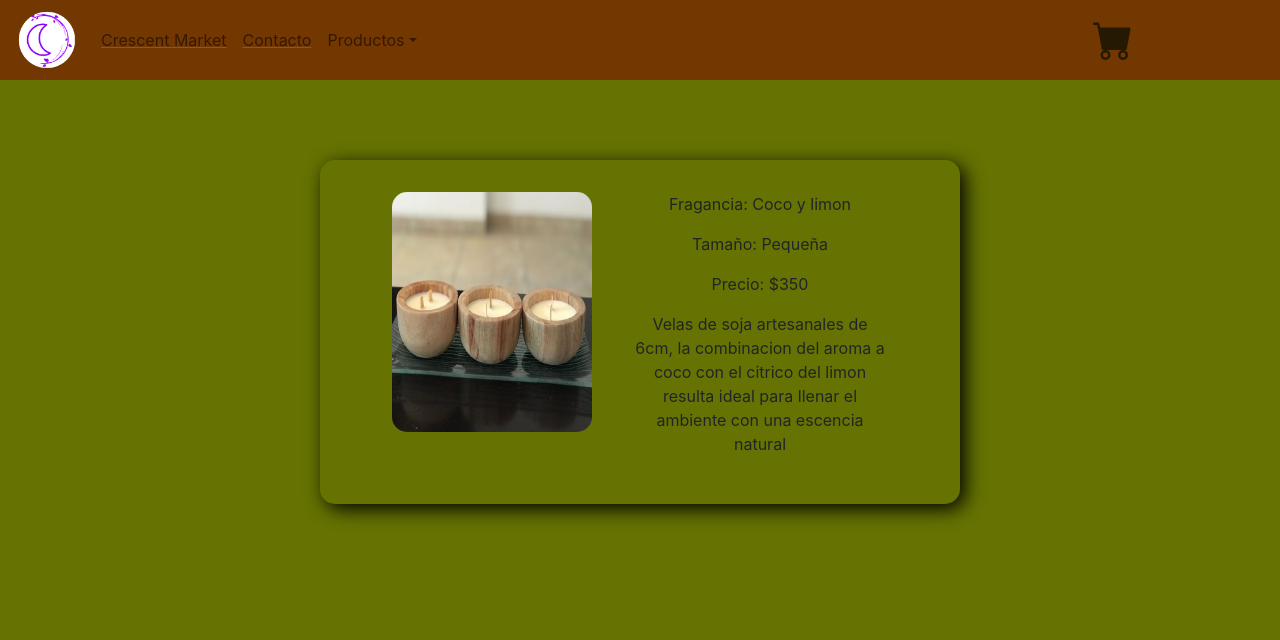
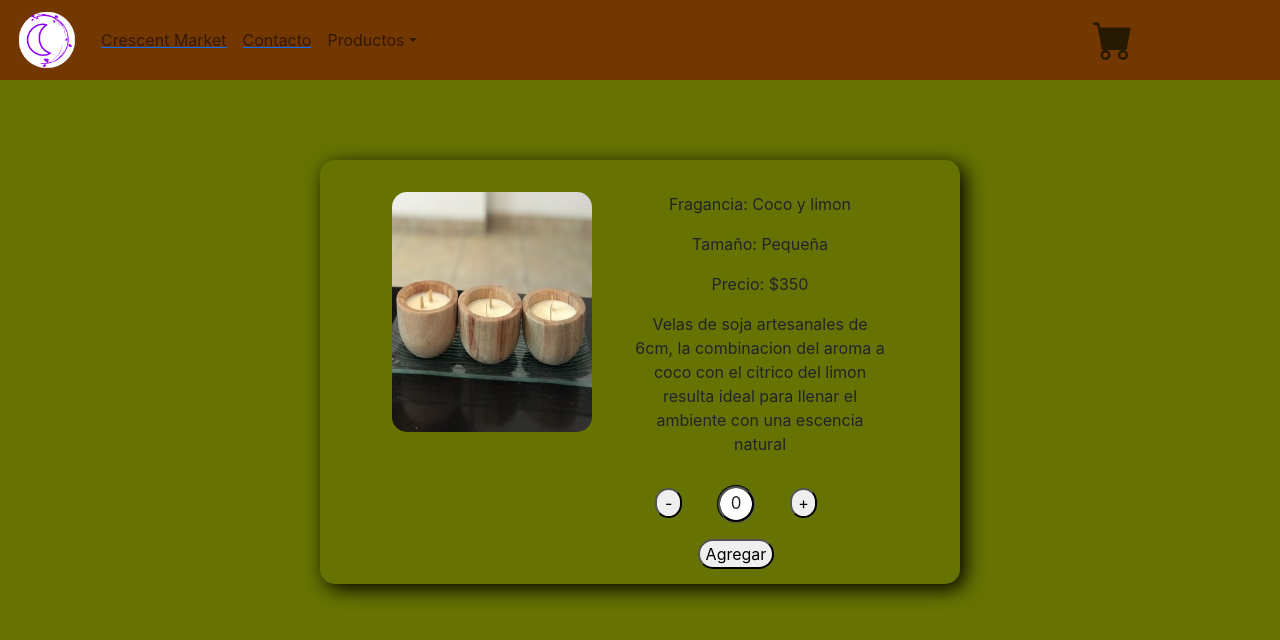
Before and after one commit to JPCalou/Crescent-Mall, a React (Create React App) app: page /detail/1 in a window 1280 px wide. Shown: the top 640 px of the page. Built offline with nearby package versions, Linux system fonts and the light colour scheme.

Commit message:
agrego ItemCount a ItemDetail, creo ruta /cart

```diff
--- a/src/App.js
+++ b/src/App.js
@@ -6,6 +6,7 @@ import { ItemList } from "./Components/ItemListContainer/ItemList";
 import {BrowserRouter,Route,Routes} from 'react-router-dom'
 
 import { ItemDetailContainer } from "./Components/ItemDetailContainer/ItemDetailContainer";
+import { ItemDetail } from "./Components/ItemDetailContainer/ItemDetail";
 function App() {
 
 
@@ -21,6 +22,7 @@ function App() {
             <Route path="/contacto" element={<ItemListContainer />}/>
             <Route path="/category/:IdCategory" element={<ItemList />}/>
             <Route path="/detail/:IdDetail" element={<ItemDetailContainer />}/>
+            <Route path="/cart" element={<h1>Carrito Crack</h1>}/>
 
           </Routes>
         </header>
--- a/src/Components/ItemCount/ItemCount.js
+++ b/src/Components/ItemCount/ItemCount.js
@@ -2,8 +2,16 @@ import { useState } from "react";
 import "./ItemCount.css";
 import React from "react";
 
-export const ItemCount = ({ stock, initial, agregarProducto }) => {
+
+
+export const ItemCount = ({ stock, initial, onAdd }) => {
+
+
+
+
   const [contador, setContador] = useState(initial);
+
+
 
   const sumar = () => {
     if (contador < stock) {
@@ -28,9 +36,11 @@ export const ItemCount = ({ stock, initial, agregarProducto }) => {
         {" "}
         +{" "}
       </button>
-      <button className="btnAgregar" onClick={() => agregarProducto(contador)}>
+      {/* <Link to={"/cart"}></Link> */}
+      <button className="btnAgregar" onClick={() => onAdd(contador)}>
         Agregar
       </button>
+
     </div>
   );
 };
--- a/src/Components/ItemDetailContainer/ItemDetail.js
+++ b/src/Components/ItemDetailContainer/ItemDetail.js
@@ -1,6 +1,21 @@
+import { ItemCount } from "../ItemCount/ItemCount";
 import "./ItemDetail.css";
+import "../ItemCount/ItemCount.css";
+import {  useState } from "react";
+import {Link} from 'react-router-dom'
 
-export const ItemDetail = ({ detalle }) => {
+export const ItemDetail = ({ detalle, } ) => {
+
+  const  [valorContador, SetValorContador]= useState(0)
+
+  const onAdd= (contador)=>{
+SetValorContador(contador)
+
+  }
+
+
+
+
   return (
     <div className="detailCard">
       <div className="divImg">
@@ -11,6 +26,11 @@ export const ItemDetail = ({ detalle }) => {
         <p>Tamaño: {detalle.tamaño}</p>
         <p>Precio: ${detalle.precio}</p>
         <p>{detalle.descripcion}</p>
+     {
+      valorContador>0?<Link to={'/cart'}><button>Finalizar Compra</button></Link>:<ItemCount initial={0} stock={10} onAdd={onAdd} />
+     }
+
+
       </div>
     </div>
   );
--- a/src/Components/ItemDetailContainer/ItemDetailContainer.js
+++ b/src/Components/ItemDetailContainer/ItemDetailContainer.js
@@ -17,7 +17,7 @@ export const ItemDetailContainer = () => {
         );
       });
     }, 3000);
-  }, []);
+  }, [params.IdDetail]);
 
   return (
     <div className="ItemDetailContainer">
```
Also changed, not shown: src/Components/ItemListContainer/Item.js (+2 -11 lines).
